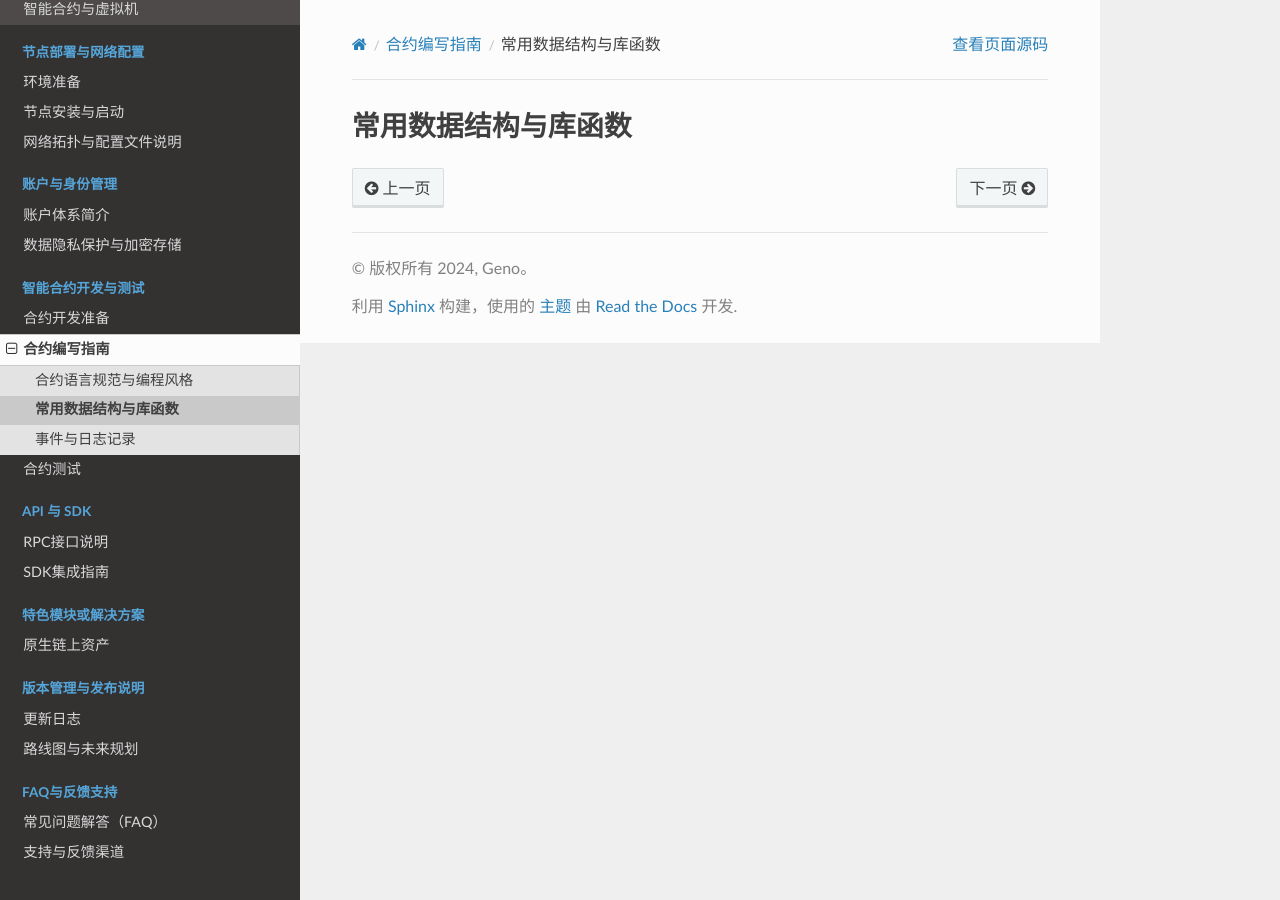
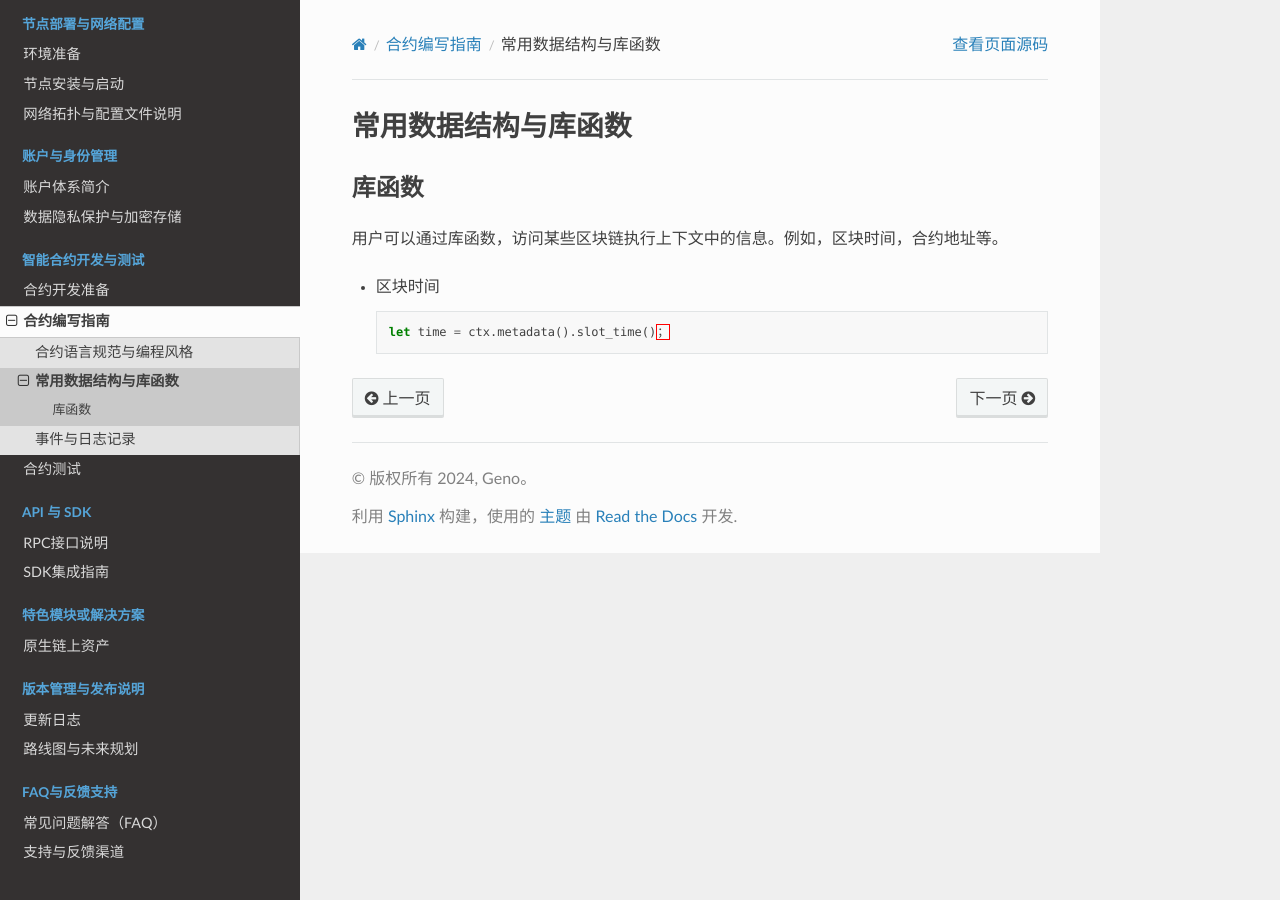
Before and after one commit to geno-labs/geno-docs, a Sphinx documentation site: the page built from source/contract/guide/grammar.md, in a window 1280 px wide. Built offline with Sphinx 7.4.7 and the Read the Docs theme 3.1.0, drawn with Linux system fonts in a browser that asks for light colours.

Commit message:
fix code
Signed-off-by: kent <xq-310@163.com>

````diff
--- a/source/contract/guide/grammar.md
+++ b/source/contract/guide/grammar.md
@@ -1 +1,10 @@
 # 常用数据结构与库函数
+
+## 库函数
+
+用户可以通过库函数，访问某些区块链执行上下文中的信息。例如，区块时间，合约地址等。
+
+* 区块时间
+  ```rust
+  let time = ctx.metadata().slot_time()；
+  ```
````
Also changed, not shown: source/architecture/contract_vm/contract_demo.md (+5 -5 lines), source/contract/preparatioon/env.md (+0 -1 lines).
